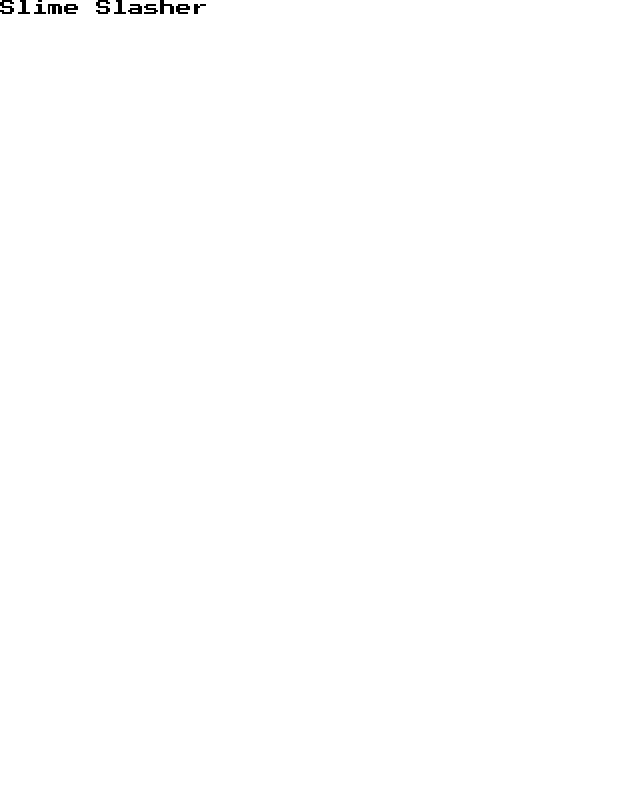
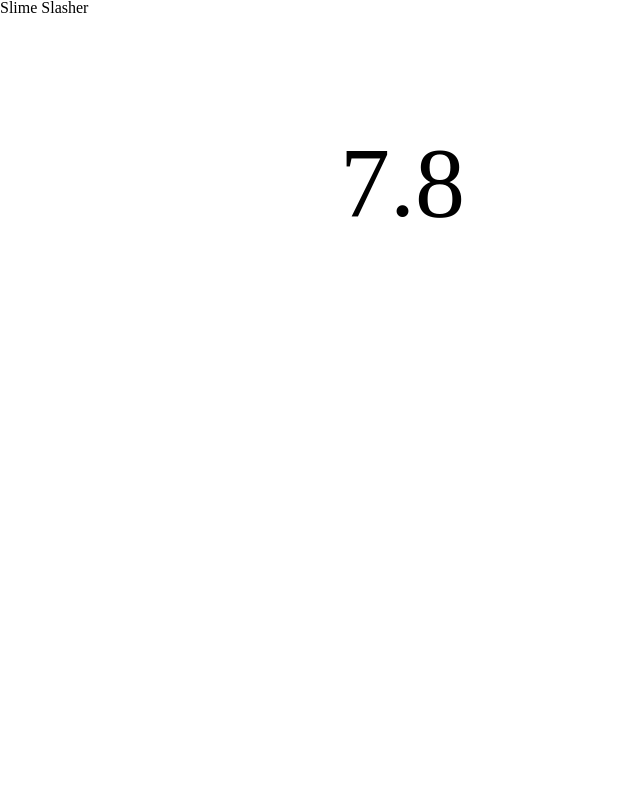
Before and after one commit to RobertT122/slime-slasher, a website built with webpack: page index.html in a window 1280 px wide. Shown: the top 800 px of the page, without its empty margins (0-640 px from the left). Built offline with nearby package versions, Linux system fonts and the light colour scheme.

Commit message:
Updated Animation for Timer and Enemy sprites

```diff
--- a/index.html
+++ b/index.html
@@ -12,7 +12,13 @@
 
 <body>
   <h1>Slime Slasher</h1>
-  <canvas id="canvas1" width="1200" height="1200"></canvas>
+  <canvas id="canvas1" width="800" height="1420"></canvas>
+
+
+  <button class="test" id="green" style="color: green">GREEN</button>
+  <button class="test" id="red" style="color: red">RED</button>
+  <button class="test" id="blue" style="color: blue">BLUE</button>
+
 </body>
 
 </html>
--- a/src/index.js
+++ b/src/index.js
@@ -9,21 +9,37 @@ window.Game = Game;
 window.addEventListener("DOMContentLoaded", () =>{
   let canvas = document.getElementById("canvas1")
   let ctx = canvas.getContext("2d")
-  const image = new Image()
-  image.src = "GreenSlimeidle-sprite-sheet-export.png"
-  let idx = 0;
-  let square = image.height;
-  let positionX = 100;
-  let positionY = 100;
-  image.addEventListener("load", function(){
-    //example of a frame animation of the green slime.
-    ctx.drawImage(image, idx*square, 0, square, square, positionX, positionY, square, square);
-    setInterval(function(){
-      idx = (idx+1)%4;
-      ctx.clearRect(0,0, canvas.clientWidth, canvas.height);
-      ctx.drawImage(image, idx*square, 0, square, square, positionX, positionY, square, square);
+  let frameRate = 150;
+  // "Clean" frame rates:
+  // 150, 130, 105, 55, 30
+  let game = new Game(ctx);
+  let frameCount = 0;
 
-    }, 150)
+
+
+  let red = document.getElementById("red")
+  red.addEventListener("click", function(){
+    game.currentEnemy.recieveAttack("red")
+    console.log("RED")
   })
 
+  let green = document.getElementById("green")
+  green.addEventListener("click", function(){
+    console.log("GREEN")
+  })
+
+  let blue = document.getElementById("blue")
+  blue.addEventListener("click", function(){
+    console.log("BLUE")
+  })
+
+
+
+
+  setInterval(function(){
+    frameCount++
+    ctx.clearRect(0,0, canvas.clientWidth, canvas.height);
+    game.render(frameCount, frameRate);
+  }, frameRate)
+
 })
--- a/src/index.scss
+++ b/src/index.scss
@@ -1 +1,13 @@
 @import url("styles/reset.scss");
+@import url('https://fonts.googleapis.com/css2?family=Press+Start+2P&display=swap');
+
+
+#canvas1 {
+  display: block;
+  font-family: "Press Start 2P", cursive;
+}
+
+.test {
+  font-size: 80px;
+  font-family: "Press Start 2P", cursive;
+}
--- a/src/scripts/attack_button.js
+++ b/src/scripts/attack_button.js
@@ -1,23 +1,17 @@
+
 class AttackButton {
-  constructor(name, color, position){
-    this.name = name;
+  constructor(color){
     this.color = color;
     // position will either be 1, 2, or 3
-    this.position = position;
     this.active = false;
+    this.wasClicked = false;
   }
   activate(){
     this.renderActive();
     this.active = true;
   }
 
-
-
-
-
-
-
-  renderActive() {
+  render() {
     //renders the button on the screen
   }
 
@@ -26,31 +20,54 @@ class AttackButton {
     this.active = false;
   }
 
-  renderInactive() {
-    //grey out the button
-  }
 
   sendAttack(enemy) {
     enemy.receiveAttack(this.color)
-  }
-
-  animateAttack() {
-    //renders the attack animation on the screen
-  }
-
-
-  animateClick() {
-    //animates the button being pressed down
+    this.wasClicked = true;
   }
 
   click(enemy){
     if (this.active){
-      this.animateClick();
-      this.animateAttack();
       this.sendAttack(enemy);
+    }
+  }
+
+
+  //will become depreciated (testing purposes only)
+  renderHtmlEle(doc){
+    if (this.active) {
+      // let button = doc.
     }
   }
 
 }
 
-export default AttackButton;
+class AttackButtons {
+  constructor() {
+    this.buttons = AttackButtons.generateButtonArray();
+  }
+
+  activateButtons(){
+    this.buttons.forEach(button=>{button.activate()})
+  }
+  deactivateButtons(){
+    this.buttons.forEach(button=>{button.deactivate()})
+  }
+  anyClicked(){
+    this.buttons.some(button => button.wasClicked)
+  }
+
+  resetClicked(){
+    this.buttons.forEach(button => button.wasClicked = false)
+  }
+
+  static generateButtonArray() {
+    return [
+      new AttackButton("red"),
+      new AttackButton("green"),
+      new AttackButton("blue")
+    ]
+  }
+}
+
+export default AttackButtons;
--- a/src/scripts/enemy.js
+++ b/src/scripts/enemy.js
@@ -1,65 +1,111 @@
 import Player from "./player"
 
 class Enemy{
-  constructor(prototype) {
+  constructor(prototype, ctx) {
     this.name = prototype.name;
     this.description = prototype.description;
     this.weakTo = prototype.weakTo;
-    this.resists = prototype.resists;
-    this.life = prototype.life || 6;
-    //responses must take the player as an argument
-    this.response = prototype.response || this.attack;
-    this.render();
+
+    this.ctx = ctx
+    this.positionX = 960;
+    this.positionY = 400;
+
+    this.sprite = this.loadSprite();
+    this.square = this.sprite.height/3;
+    //square is used because sprite height and width are equal;
+    //their are three animations in the sprite sheet;
+    this.localFrameCount = 0;
+
+    //Logic for determinig which animation to run;
+    this.wasAttacked = false;
+    this.receivedDamage = false;
+    this.wasDeadly = false;
+  }
+
+  retired(){
+    //returns true if all animations are complete
+    // checks booleans if animation is running
   }
 
 
-
-  receiveAttack(color){
-    this.animateDamaged();
+  recieveAttack(color){
+    this.wasAttacked = true;
+    // this.receivedDamage = true;
+    console.log("hit")
     if (this.weakTo === color){
-      this.life -= 6;
-      return 1;
-    } else if (this.resists === color){
-      this.life -= 1;
-      return -1;
-    } else {
-      this.life -= 3;
-      return 0;
+      console.log("deadly")
+      this.wasDeadly = true;
     }
   }
 
-  isAlive(){
-    return this.life > 0
-  }
-
   attack(player){
-    this.animateAttck();
     player.takeDamage();
   }
 
-  render(){
-    // grabs the sprite matching the name of the enemy
-    // creates the enemy element offscreen
-    // animates into correct position
+  loadSprite() {
+    const image = new Image()
+    image.src = "sprites/GreenSlimeIdle-Sheet.png"
+    return image;
   }
 
-  animateAttck(){
+  render(frame){
+    if(this.wasAttacked){
+      if(this.receivedDamage) {
+        if(this.wasDeadly) {
+          //will play after damageAnimation if attack was deadly
+          this.deathAnimation();
+        } else {
+          //will play after damageAnimation if attack was not deadly
+          this.attackAnimation();
+        }
+      } else {
+        this.damageAnimation();
+      }
+    } else {
+      this.idleAnimation(frame);
+    }
+  }
+
+  idleAnimation(frame){
+    this.updatePosition();
+    let col = frame % 4;
+    this.animate(0, col)
+
+  }
+
+  animate(sequence, frame){
+    this.ctx.drawImage(this.sprite, frame*this.square, sequence*this.square, this.square, this.square, this.positionX, this.positionY, this.square, this.square)
+  }
+
+  attackAnimation(){
     //animation associated with attack
   }
 
-  animateDamaged(){
+  damageAnimation(){
     //animation associated with being damaged.
   }
 
-  animateDeath(){
+  deathAnimation(){
     //renders a death animation and clears html elements.
   }
 
+  updatePosition(){
+    if (this.positionX > 360) {
+      this.positionX -= 120;
+      // console.log(this.positionX)
+    } else if (this.positionX > 240){
+      //slow down effect
+      this.positionX -= 60;
+    } else {
+      this.positionX = 240
+    }
+  }
 
-  static generateNewEnemy(){
+
+  static generateNewEnemy(ctx){
     let pIdx = Math.floor(Math.random() * Enemy.activePrototypes.length);
     let prototype = Enemy.activePrototypes[pIdx];
-    return new Enemy(prototype);
+    return new Enemy(prototype, ctx);
   }
   //
 
@@ -70,19 +116,16 @@ class Enemy{
       name: "RedSlime",
       description: "A red slime",
       weakTo: "blue",
-      resists: "green"
     },
     {
       name: "BlueSlime",
       description: "A blue slime",
       weakTo: "green",
-      resists: "red"
     },
     {
       name: "GreenSlime",
       description: "A green slime",
       weakTo: "red",
-      resists: "blue"
     }
   ];
 
--- a/src/scripts/game.js
+++ b/src/scripts/game.js
@@ -1,4 +1,4 @@
-import AttackButton from './attack_button.js'
+import AttackButtons from './attack_button.js'
 import Player from './player.js'
 import Enemy from './enemy.js'
 import Timer from './timer.js';
@@ -6,25 +6,49 @@ import Timer from './timer.js';
 //handle game logic and interactions between classes
 
 class Game {
-  constructor() {
+  constructor(ctx) {
+    this.ctx = ctx
     this.player = new Player();
-    this.currentTimer = new Timer(30);
-    this.gameView = new GameView();
-    this.currentEnemy = Enemy.generateNewEnemy();
+    this.currentTimer = new Timer(15, ctx);
+    this.currentEnemy = Enemy.generateNewEnemy(ctx);
+    this.attackButtons = new AttackButtons();
+  }
+
+
+  running(){
+    return true;
+  }
+
+  resetTimer(){
+    this.currentTimer.finishEarly();
+    this.currnetTimer = new Timer(15, ctx);
+  }
+
+  resetEnemy(){
+    this.currentEnemy = Enemy.generateNewEnemy(ctx);
   }
 
   turn(){
+    // this.currentTimer.startCountdown();
+    // //start countdown and wait for input;
+    // //if no input is given deactivate buttons and attack player
+    // if (this.currentTimer.time === 0) {
+      //   this.attackButtons.deactivateButtons();
+      //   this.currentEnemy.response(this.player);
+      // }
 
   }
 
-  renderMenu(){
-    //clears screen
-    //renders the main menu
+  render(frame, frameRate){
+    this.renderBackground();
+    this.currentEnemy.render(frame);
+    this.currentTimer.render(frameRate);
   }
 
-  renderGame(){
-    //clears screen
-    //renders the game
+  renderBackground(){
+    const background = new Image()
+    background.src = "sprites/GameScreenLayout.png"
+    this.ctx.drawImage(background, 0,0)
   }
 
 
--- a/src/scripts/timer.js
+++ b/src/scripts/timer.js
@@ -1,23 +1,43 @@
 class Timer {
-  constructor(startTime) {
+  constructor(startTime, ctx) {
     this.time = startTime;
     this.paused = false;
+    this.ctx = ctx;
+    this.frameConversion = undefined;
+    this.secondFraction = 0;
   }
 
-  render() {
-    //renders the clock after each countdown interval.
-    console.log(this.time)
+  render(frameRate){
+    this.frameConversion = this.frameConversion || frameRate/1000
+    this.isDone();
+    this.ctx.font=("100px PressStart2P")
+    this.ctx.fillText(this.timeString(), 340, 200)
   }
 
-  countdown(){
-    let that = this;
-    const interval = setInterval(()=>{
-      if (this.isDone() || that.paused) {
-        clearInterval(interval);
-      }
-      that.render.call(that);
-      that.time= that.time - 1;
-    }, 1000)
+  isDone(){
+    if (this.time <= 0 || this.paused) {
+      //returns true when timer is over;
+      return true;
+    } else{
+      this.decrementTime();
+    }
+  }
+
+  decrementTime(){
+    this.secondFraction -= this.frameConversion;
+    if(this.secondFraction <= -1){
+      this.secondFraction = 0
+      this.time -=1
+    }
+  }
+
+
+
+  timeString(){
+    if (this.time > 10 ||(this.time === 10 && this.secondFraction === 0)){
+      return this.time
+    }
+    return (this.time + this.secondFraction).toFixed(1)
   }
 
   finishEarly(){
@@ -25,12 +45,6 @@ class Timer {
     return Math.ceil(this.time);
   }
 
-  isDone(){
-    if(this.time < 0) {
-      return false;
-    }
-    return true;
-  }
 }
 
 export default Timer;
--- a/src/styles/reset.scss
+++ b/src/styles/reset.scss
@@ -2,8 +2,6 @@
    v2.0 | 20110126
    License: none (public domain)
 */
-@import url('https://fonts.googleapis.com/css2?family=Press+Start+2P&display=swap');
-
 html, body, div, span, applet, object, iframe,
 h1, h2, h3, h4, h5, h6, p, blockquote, pre,
 a, abbr, acronym, address, big, cite, code,
@@ -23,7 +21,6 @@ time, mark, audio, video {
 	font-size: 100%;
 	font: inherit;
 	vertical-align: baseline;
-  font-family: 'Press Start 2P', cursive;
 }
 /* HTML5 display-role reset for older browsers */
 article, aside, details, figcaption, figure,
```
Also changed, not shown: dist/main.css, dist/main.js, sprites/GameScreenLayout.png (added), sprites/GreenSlimeIdle-Sheet.png (added), sprites/GreenSlimeidle-sprite-sheet-export.png (renamed from GreenSlimeidle-sprite-sheet-export.png).
